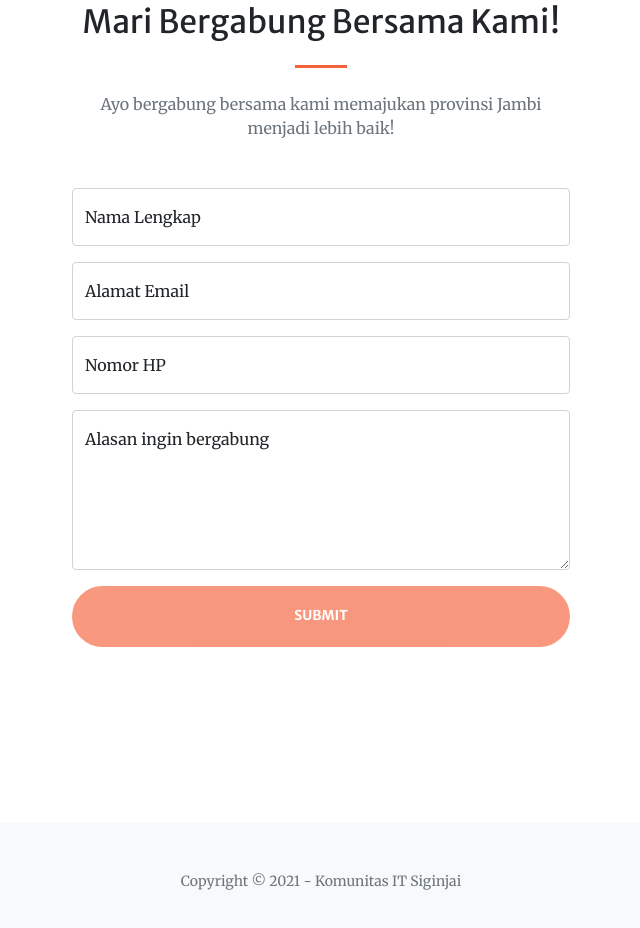
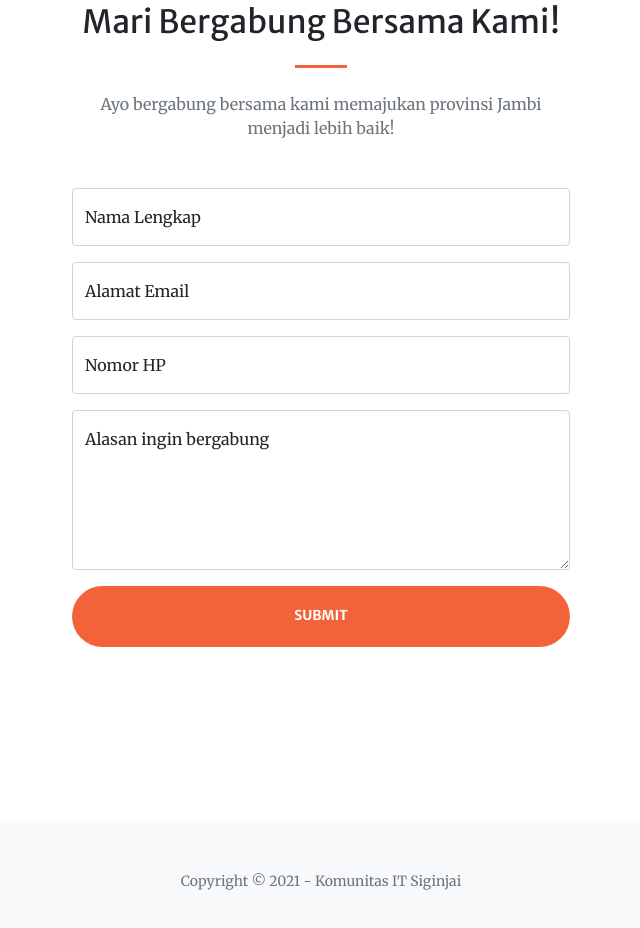
Before and after one commit to KomitsJambi/KomitsJambi, a plain HTML site: page index.html in a window 1280 px wide. Shown: the part 2510-3438 px from the top of the page, without its empty margins (319-959 px from the left). Drawn offline with nearby package versions, Linux system fonts and the light colour scheme; some packages are replaced by stand-ins of ours; a script that the page names is missing.

Commit message:
update form

```diff
--- a/index.html
+++ b/index.html
@@ -213,7 +213,7 @@
                             <!-- an error submitting the form-->
                             <div class="d-none" id="submitErrorMessage"><div class="text-center text-danger mb-3">Error sending message!</div></div>
                             <!-- Submit Button-->
-                            <div class="d-grid"><button class="btn btn-primary btn-xl disabled" id="submitButton" type="submit">Submit</button></div>
+                            <div class="d-grid"><button class="btn btn-primary btn-xl " id="submitButton" type="submit">Submit</button></div>
                         </form>
                     </div>
             </div>
```
